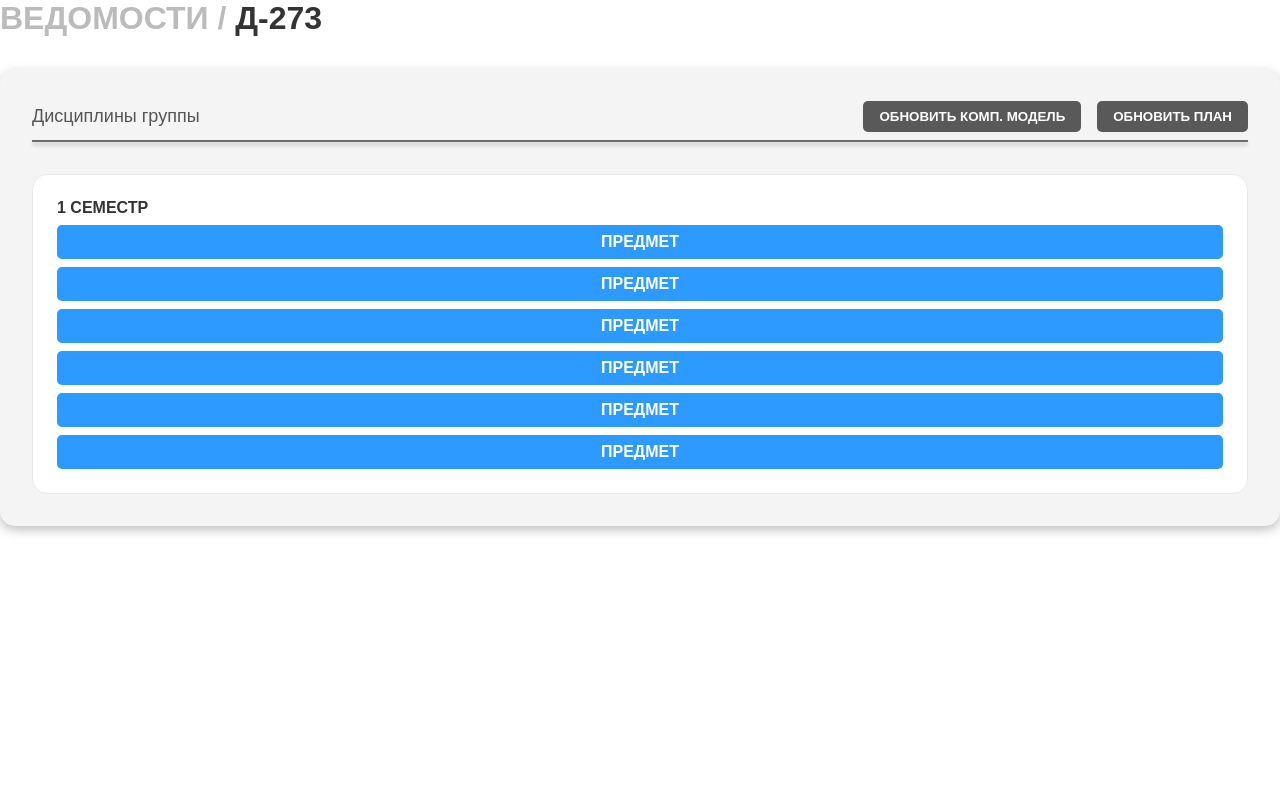
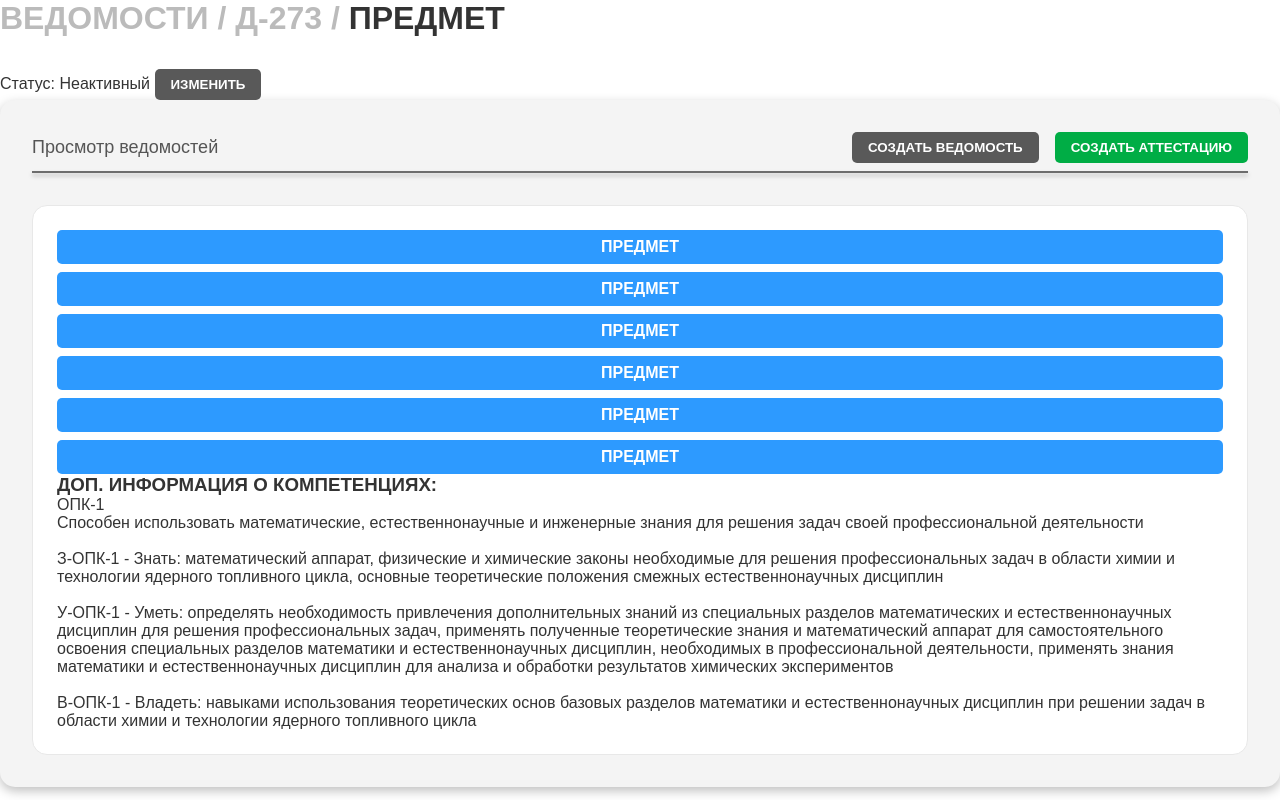
Before and after one commit to TSTGoose/ERP-html, a plain HTML site: page index.html in a window 1280 px wide. Drawn offline with Linux system fonts and the light colour scheme.

Commit message:
created view attestations

```diff
--- a/index.html
+++ b/index.html
@@ -8,16 +8,19 @@
 </head>
 <body>
     <main class="content">
-        <div class="_container">
-            <h1 class="page-header header-text"><span class="header-unactive">Ведомости / </span>Д-273</h1>
-            <section class="all-groups attestation-container">
+        <div class="_container wrapper">
+            <h1 class="page-header header-text"><span class="header-unactive">Ведомости / Д-273 / </span>Предмет</h1>
+            <div class="decipline-status">
+                <span class="status-header">Статус:</span> <span id="status">Неактивный</span> <button id="change-status" class="basic-button function-button">Изменить</button>
+            </div>
+            <section class="attestation-descipline attestation-container">
                 <!-- Шапка блока с контентом -->
                 <div class="section-header">
                     <div class="section-header__wrapper">
-                        <h4 class="section-header-text">Дисциплины группы</h4>
+                        <h4 class="section-header-text">Просмотр ведомостей</h4>
                         <div class="buttons-wrap">
-                            <button class="function-button basic-button">Обновить комп. модель</button>
-                            <button class="function-button basic-button">Обновить план</button>
+                            <button class="function-button basic-button">Создать ведомость</button>
+                            <button class="create-button basic-button">Создать аттестацию</button>
                         </div>
                     </div>
                     <hr class="section-header-line">
@@ -25,9 +28,7 @@
                 <!-- Основной контент -->
                 <div class="section-content">
                     <div class="section-content__element">
-                        <div class="element__header">
-                            <span class="header-semestr header-text">1 Семестр</span>
-                        </div>
+                        <div class="content-wrapper">
                             <div class="element__content">
                                 <a href="" class="link-button basic-button">ПРЕДМЕТ</a>
                                 <a href="" class="link-button basic-button">ПРЕДМЕТ</a>
@@ -35,6 +36,20 @@
                                 <a href="" class="link-button basic-button">ПРЕДМЕТ</a>
                                 <a href="" class="link-button basic-button">ПРЕДМЕТ</a>
                                 <a href="" class="link-button basic-button">ПРЕДМЕТ</a>
+                            </div>
+                            <div class="element__descriptions">
+                                <h3 class="element-header header-text">Доп. информация о компетенциях:</h3>
+                                <div class="descriptions__description">
+                                    <span class="description-header element-header">ОПК-1</span>
+                                    <p class="description-text">
+                                        Способен использовать математические, естественнонаучные и инженерные знания для решения задач своей профессиональной деятельности
+
+<br><br>З-ОПК-1 - Знать: математический аппарат, физические и химические законы необходимые для решения профессиональных задач в области химии и технологии ядерного топливного цикла, основные теоретические положения смежных естественнонаучных дисциплин
+<br><br>У-ОПК-1 - Уметь: определять необходимость привлечения дополнительных знаний из специальных разделов математических и естественнонаучных дисциплин для решения профессиональных задач, применять полученные теоретические знания и математический аппарат для самостоятельного освоения специальных разделов математики и естественнонаучных дисциплин, необходимых в профессиональной деятельности, применять знания математики и естественнонаучных дисциплин для анализа и обработки результатов химических экспериментов
+<br><br>В-ОПК-1 - Владеть: навыками использования теоретических основ базовых разделов математики и естественнонаучных дисциплин при решении задач в области химии и технологии ядерного топливного цикла
+                                    </p>
+                                </div>
+                            </div>
                         </div>
                     </div>
                 </div>
```
Lines whose indentation alone changed are shown as unchanged.
